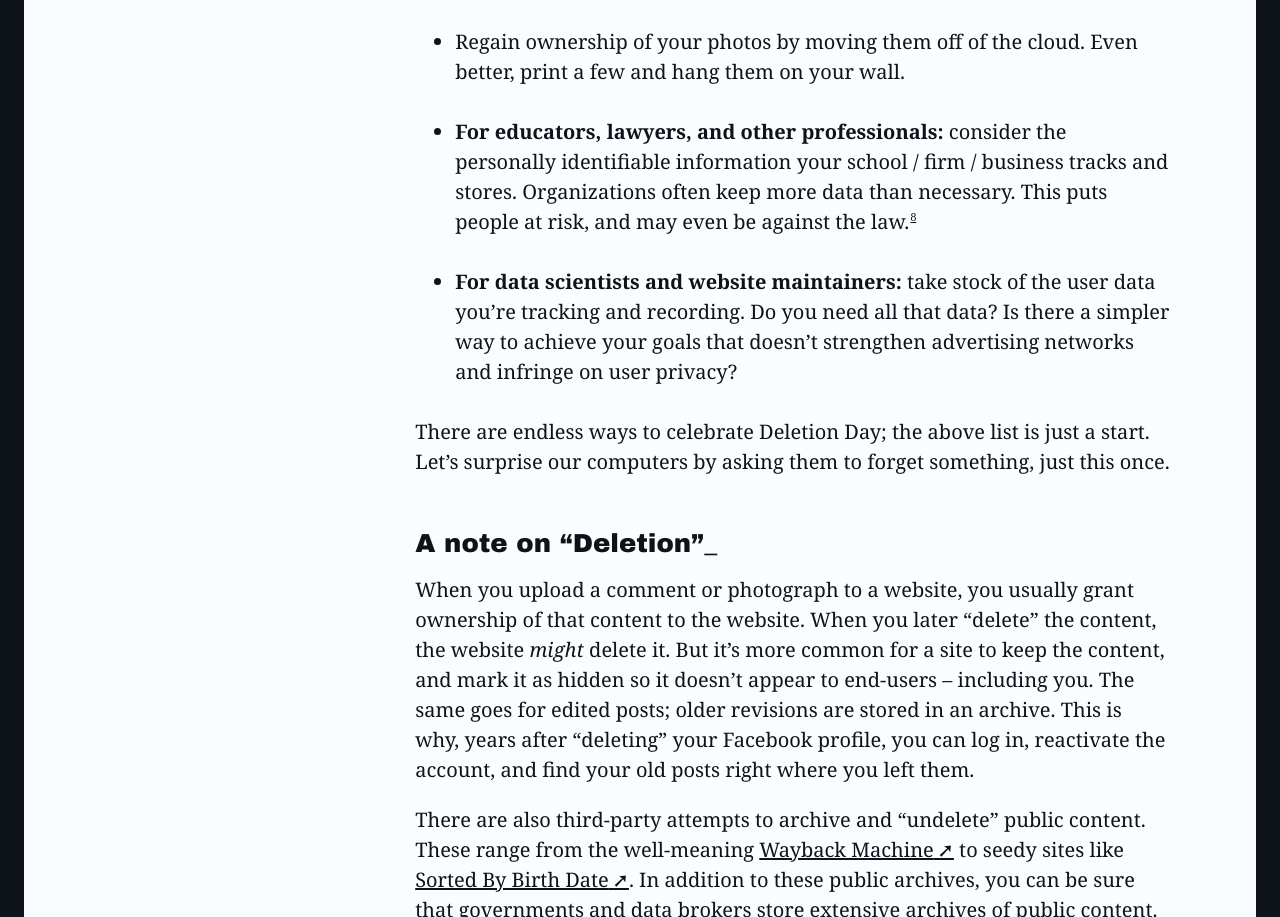
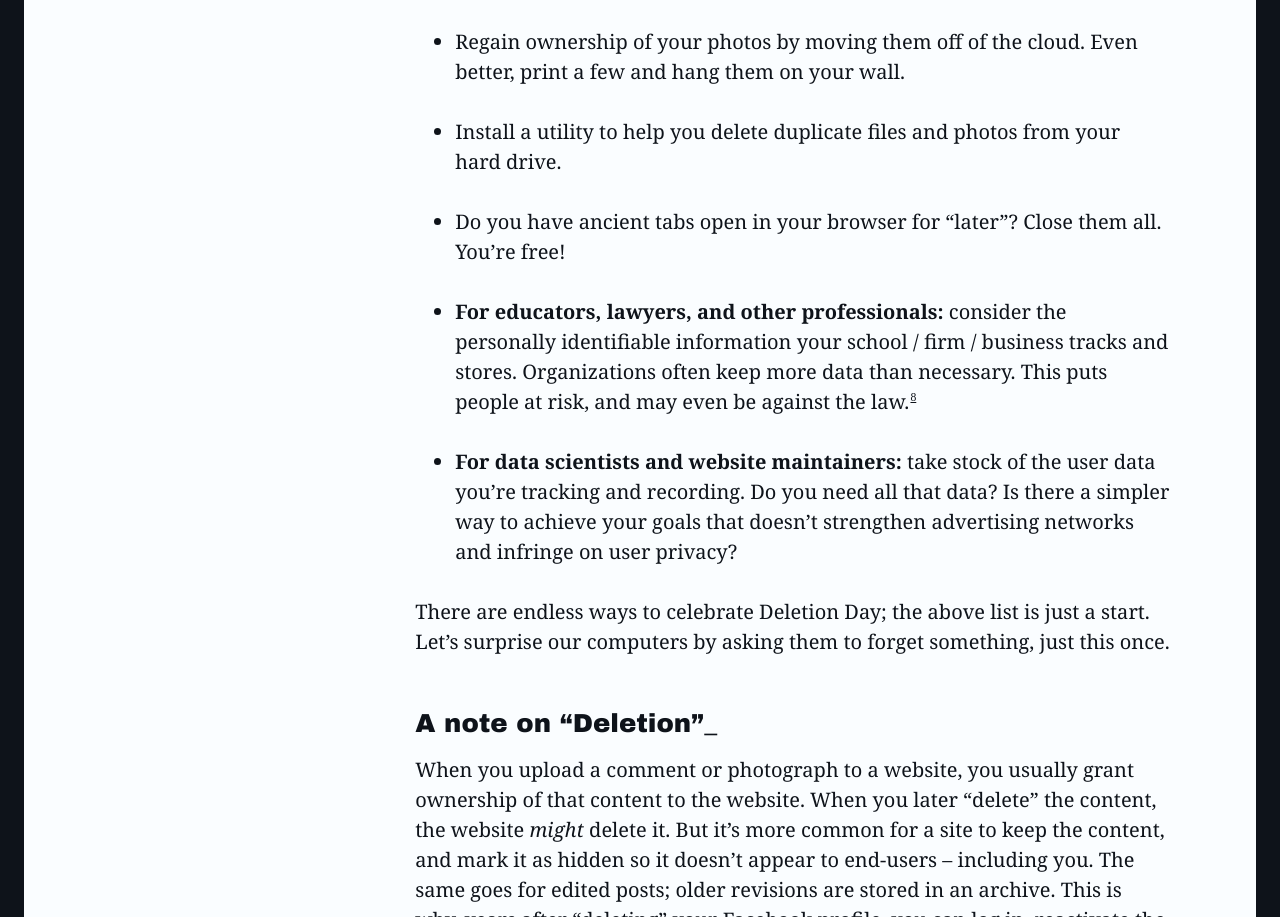
Before and after one commit to deletionday/site, a plain HTML site: page index.html in a window 1280 px wide. Shown: the part 2345-3262 px from the top of the page. Drawn offline with Linux system fonts and the light colour scheme.

Commit message:
Add some more ideas

```diff
--- a/index.html
+++ b/index.html
@@ -98,6 +98,8 @@ You can find a copy of the GNU General Public License at
 		<li>Phone some well-known data brokers<sup><a href="#fn7" id="r7">7</a></sup> and exercise your opt-out choices. We’ve included a few options in <a href="/tools#data-brokers">our tools guide</a>.</li>
 		<li>Open an old To Do list and delete anything that doesn’t seem important anymore. Revel in the time you’ve reclaimed, guilt free.</li>
 		<li>Regain ownership of your photos by moving them off of the cloud. Even better, print a few and hang them on your wall.</li>
+		<li>Install a utility to help you delete duplicate files and photos from your hard drive.</li>
+		<li>Do you have ancient tabs open in your browser for “later”? Close them all. You’re free!</li>
 		<li><strong>For educators, lawyers, and other professionals:</strong> consider the personally identifiable information your school / firm / business tracks and stores. Organizations often keep more data than necessary. This puts people at risk, and may even be against the law.<sup><a href="#fn8" id="r8">8</a></sup></li>
 		<li><strong>For data scientists and website maintainers:</strong> take stock of the user data you’re tracking and recording. Do you need all that data? Is there a simpler way to achieve your goals that doesn’t strengthen advertising networks and infringe on user privacy?</li>
 	</ul>
```
